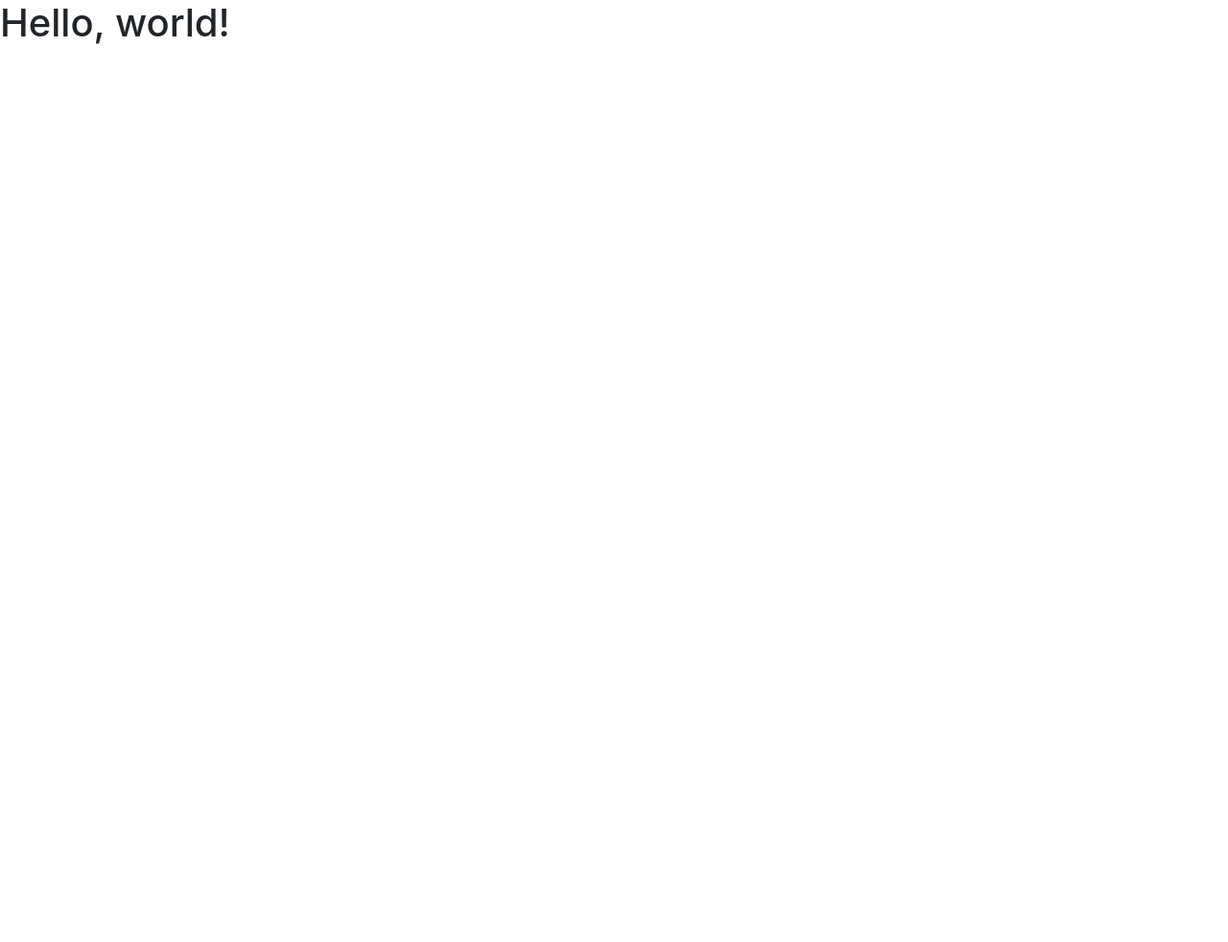
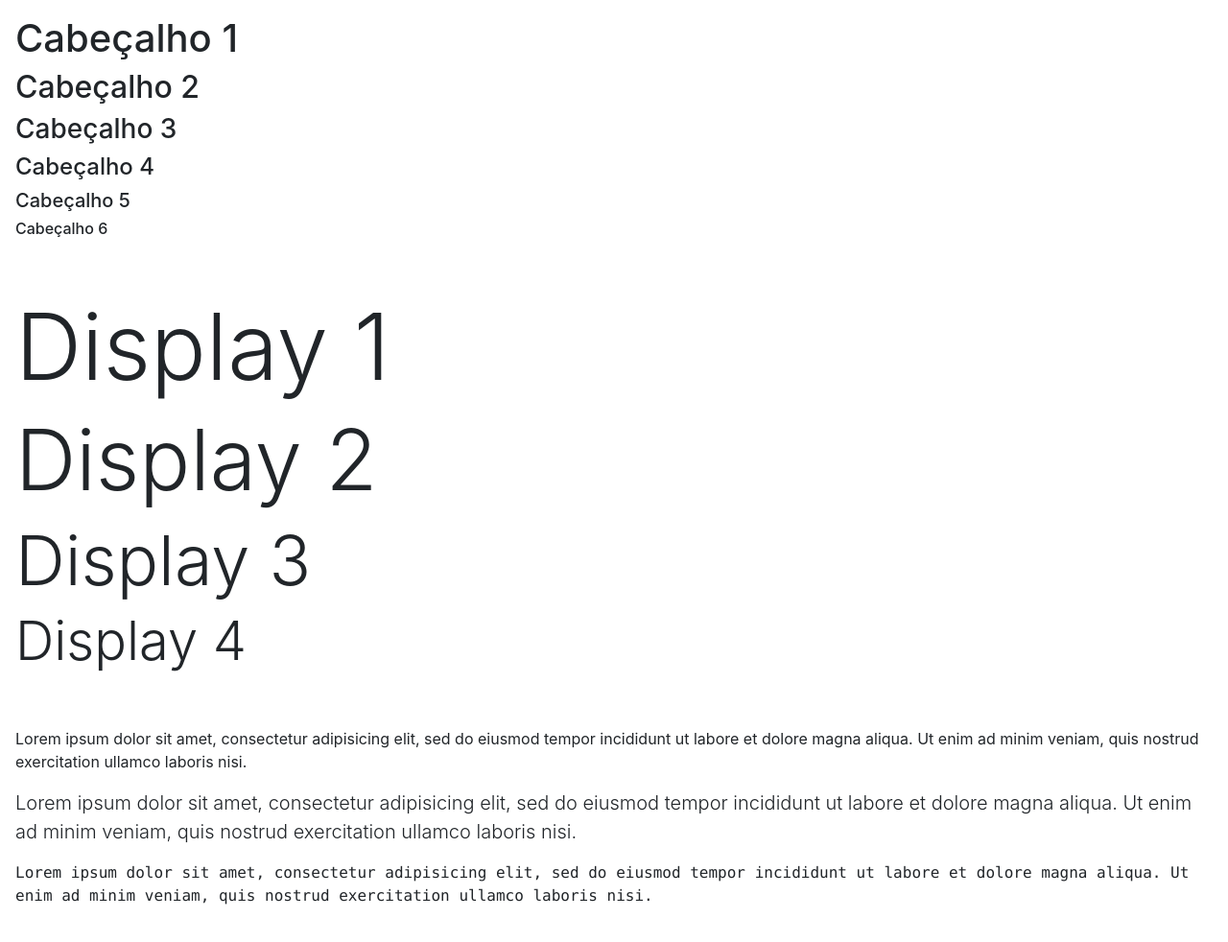
Before and after one commit to heberoffice21/1-bootstrap4-inicio, a plain HTML site: page index.html in a window 1280 px wide. Shown: the whole page at 96% size. Before the commit the page ends 800 px from the top, so only its background shows below. Drawn offline with nearby package versions, Linux system fonts and the light colour scheme.

Commit message:
22-06-2023 estilos de texto
tipos de h1,h2 ... classes de cabeçalhos, tipos de formatação de paragrafos ( display, lead, text-monospace)

```diff
--- a/index.html
+++ b/index.html
@@ -6,24 +6,133 @@
     <meta name="viewport" content="width=device-width, initial-scale=1, shrink-to-fit=no">
 
     <!-- Bootstrap CSS -->
-    <link rel="stylesheet" href="https://cdn.jsdelivr.net/npm/bootstrap@4.6.2/dist/css/bootstrap.min.css" integrity="sha384-xOolHFLEh07PJGoPkLv1IbcEPTNtaed2xpHsD9ESMhqIYd0nLMwNLD69Npy4HI+N" crossorigin="anonymous">
+    <link rel="stylesheet" href="css/bootstrap.min.css">
 
-    <title>Hello, world!</title>
+    <title>Bootstrap</title>
   </head>
-  <body>
-    <h1>Hello, world!</h1>
+  <body style="margin-bottom: 500px; padding: 16px;" >
+
+
+      <!-- Cabeçalho -->
+      <h1>Cabeçalho 1</h1>
+      <h2>Cabeçalho 2</h2>
+      <h3>Cabeçalho 3</h3>
+      <h4>Cabeçalho 4</h4>
+      <h5>Cabeçalho 5</h5>
+      <h6>Cabeçalho 6</h6>
+
+      <br>
+      <br>
+
+
+
+      <!-- Display clases - Maior destaque -->
+
+      <h1 class="display-1">Display 1</h1>
+      <h1 class="display-2">Display 2</h1>
+      <h1 class="display-3">Display 3</h1>
+      <h1 class="display-4">Display 4</h1>
+
+      <!-- Parágrafo -->
+
+      <br>
+      <br>
+
+      <p>Lorem ipsum dolor sit amet, consectetur adipisicing elit, sed do eiusmod
+      tempor incididunt ut labore et dolore magna aliqua. Ut enim ad minim veniam,
+      quis nostrud exercitation ullamco laboris nisi.</p>
+
+
+      <p class="lead">Lorem ipsum dolor sit amet, consectetur adipisicing elit, sed do eiusmod
+      tempor incididunt ut labore et dolore magna aliqua. Ut enim ad minim veniam,
+      quis nostrud exercitation ullamco laboris nisi.</p>
+
+      <p class="text-monospace">Lorem ipsum dolor sit amet, consectetur adipisicing elit, sed do eiusmod
+      tempor incididunt ut labore et dolore magna aliqua. Ut enim ad minim veniam,
+      quis nostrud exercitation ullamco laboris nisi.</p>
+
+
+
+
+
+
+
+
+
+
+
+
+
+
+
+
+
+
+
+
+
+
+
+
+
+
+
+
+
+
+
+
+
+
+
+
+
+
+
+
+
+
+
+
+
+
+
+
+
+
+
+
+
+
+
+
+
+
+
+
+
+
+
+
+
+
+
+
+
+
+
 
     <!-- Optional JavaScript; choose one of the two! -->
 
     <!-- Option 1: jQuery and Bootstrap Bundle (includes Popper) -->
     <script src="https://cdn.jsdelivr.net/npm/jquery@3.5.1/dist/jquery.slim.min.js" integrity="sha384-DfXdz2htPH0lsSSs5nCTpuj/zy4C+OGpamoFVy38MVBnE+IbbVYUew+OrCXaRkfj" crossorigin="anonymous"></script>
-    <script src="https://cdn.jsdelivr.net/npm/bootstrap@4.6.2/dist/js/bootstrap.bundle.min.js" integrity="sha384-Fy6S3B9q64WdZWQUiU+q4/2Lc9npb8tCaSX9FK7E8HnRr0Jz8D6OP9dO5Vg3Q9ct" crossorigin="anonymous"></script>
+    <script src="js/bootstrap.bundle.min.js"></script>
 
     <!-- Option 2: Separate Popper and Bootstrap JS -->
     <!--
     <script src="https://cdn.jsdelivr.net/npm/jquery@3.5.1/dist/jquery.slim.min.js" integrity="sha384-DfXdz2htPH0lsSSs5nCTpuj/zy4C+OGpamoFVy38MVBnE+IbbVYUew+OrCXaRkfj" crossorigin="anonymous"></script>
     <script src="https://cdn.jsdelivr.net/npm/popper.js@1.16.1/dist/umd/popper.min.js" integrity="sha384-9/reFTGAW83EW2RDu2S0VKaIzap3H66lZH81PoYlFhbGU+6BZp6G7niu735Sk7lN" crossorigin="anonymous"></script>
-    <script src="https://cdn.jsdelivr.net/npm/bootstrap@4.6.2/dist/js/bootstrap.min.js" integrity="sha384-+sLIOodYLS7CIrQpBjl+C7nPvqq+FbNUBDunl/OZv93DB7Ln/533i8e/mZXLi/P+" crossorigin="anonymous"></script>
+    <script src="js/bootstrap.min.js"></script>
     -->
   </body>
 </html>
```
